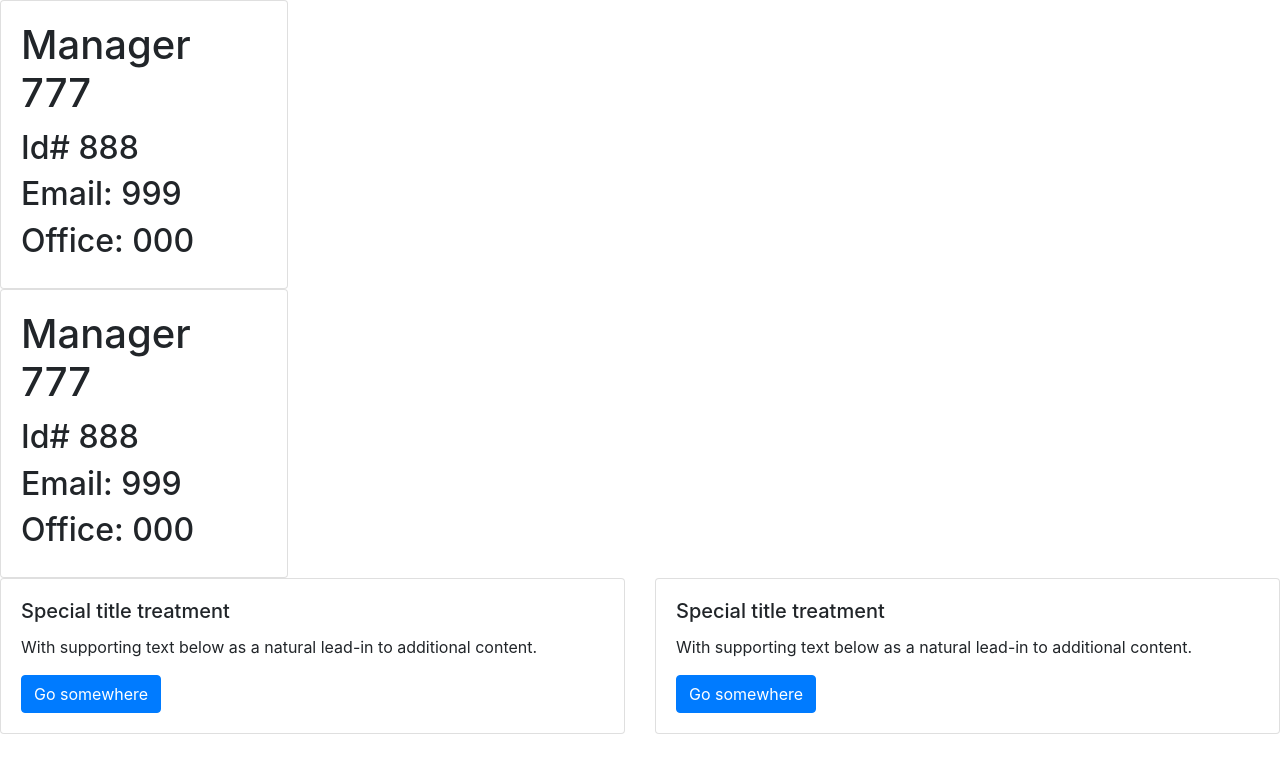
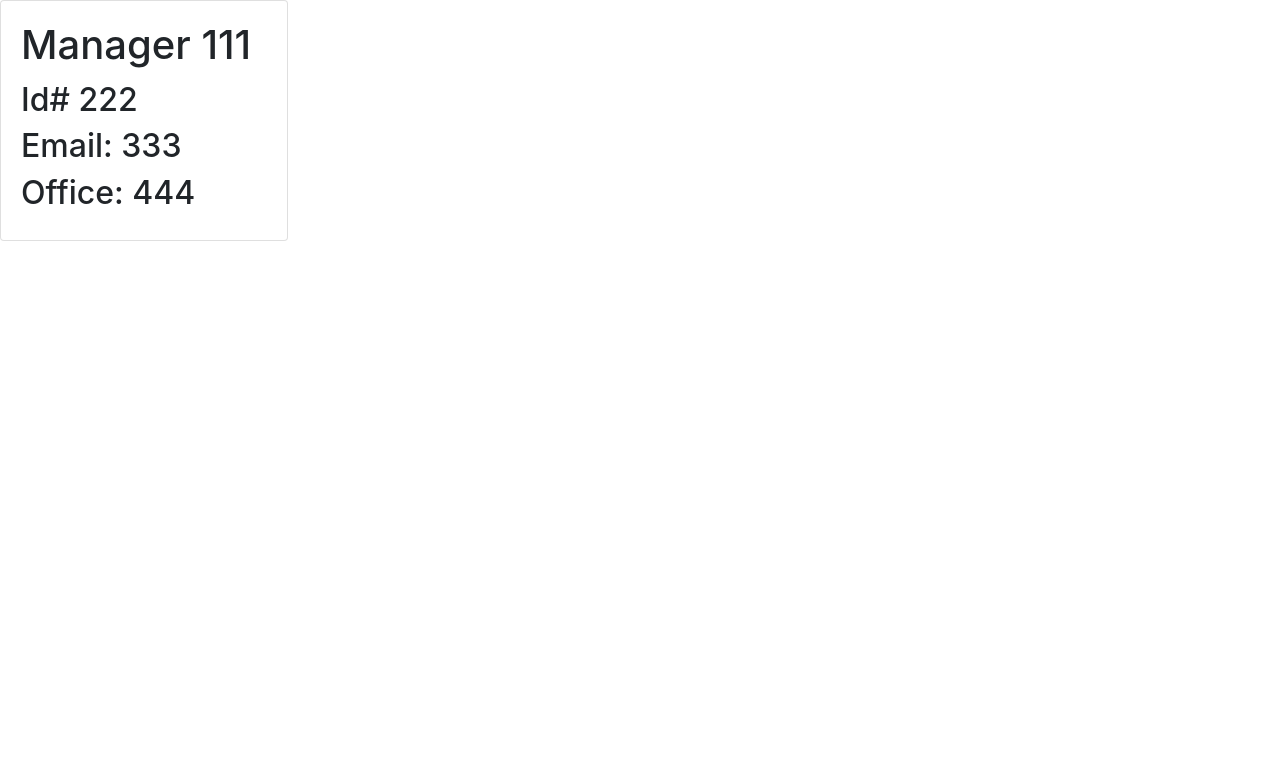
Before and after one commit to LizRanZim/TeamHTMLGenerator, a website: page index.html in a window 1280 px wide. Drawn offline with nearby package versions, Linux system fonts and the light colour scheme.

Commit message:
Hid menu questions

```diff
--- a/index.html
+++ b/index.html
@@ -1,57 +1 @@
-<!DOCTYPE html>
-<html lang="en">
-
-<head>
-    <meta charset="UTF-8">
-    <meta http-equiv="X-UA-Compatible" content="IE=edge">
-    <meta name="viewport" content="width=device-width, initial-scale=1.0">
-    <title>Document</title>
-    <link rel="stylesheet" href="https://cdnjs.cloudflare.com/ajax/libs/twitter-bootstrap/4.5.0/css/bootstrap.min.css">
-</head>
-
-<body>
-    <div class="row">
-        <div class="col-sm-6">
-            <div class="card" style="width: 18rem;">
-                <div class="card-body">
-                    <h1 class="card-title"> Manager 777</h1>
-                    <h2>Id# 888</h2>
-                    <h2>Email: 999</h2>
-                    <h2>Office: 000</h2>
-                </div>
-            </div>
-        </div>
-    </div>
-    <div class="card" style="width: 18rem;">
-        <div class="card-body">
-            <h1 class="card-title"> Manager 777</h1>
-            <h2>Id# 888</h2>
-            <h2>Email: 999</h2>
-            <h2>Office: 000</h2>
-        </div>
-    </div>
-
-
-<div class="row">
-    <div class="col-sm-6">
-        <div class="card">
-            <div class="card-body">
-                <h5 class="card-title">Special title treatment</h5>
-                <p class="card-text">With supporting text below as a natural lead-in to additional content.</p>
-                <a href="#" class="btn btn-primary">Go somewhere</a>
-            </div>
-        </div>
-    </div>
-    <div class="col-sm-6">
-        <div class="card">
-            <div class="card-body">
-                <h5 class="card-title">Special title treatment</h5>
-                <p class="card-text">With supporting text below as a natural lead-in to additional content.</p>
-                <a href="#" class="btn btn-primary">Go somewhere</a>
-            </div>
-        </div>
-    </div>
-</div>
-</body>
-
-</html>
+<!DOCTYPE html><html lang="en"><head><meta charset="UTF-8"><meta http-equiv="X-UA-Compatible" content="IE=edge"><meta name="viewport" content="width=device-width, initial-scale=1.0"><title>Document</title><link rel="stylesheet" href="https://cdnjs.cloudflare.com/ajax/libs/twitter-bootstrap/4.5.0/css/bootstrap.min.css"></head><body><div class="row"><div class="col-sm-6"><div class="card" style="width: 18rem;"><div class="card-body"><h1 class="card-title"> Manager 111</h1><h2>Id# 222</h2><h2>Email: 333</h2><h2>Office: 444</h2></div></div></div></div></body></html>
--- a/index.js
+++ b/index.js
@@ -56,7 +56,7 @@ function init() {
     .prompt(teamManagerquestions)
 
     // if choice of who do you want to add for the last question ==== engineer prompt engineer questions then return to the menu, else if choice === intern then return to the menu, else if choice is finished go to generate markdown. Somehow need an inquirer menu that you can return to.
-    .prompt (menuQuestions)
+    // .prompt (menuQuestions)
 
     .then((response) => {
         const generateHTMLfile = generateHTML(response);
```
